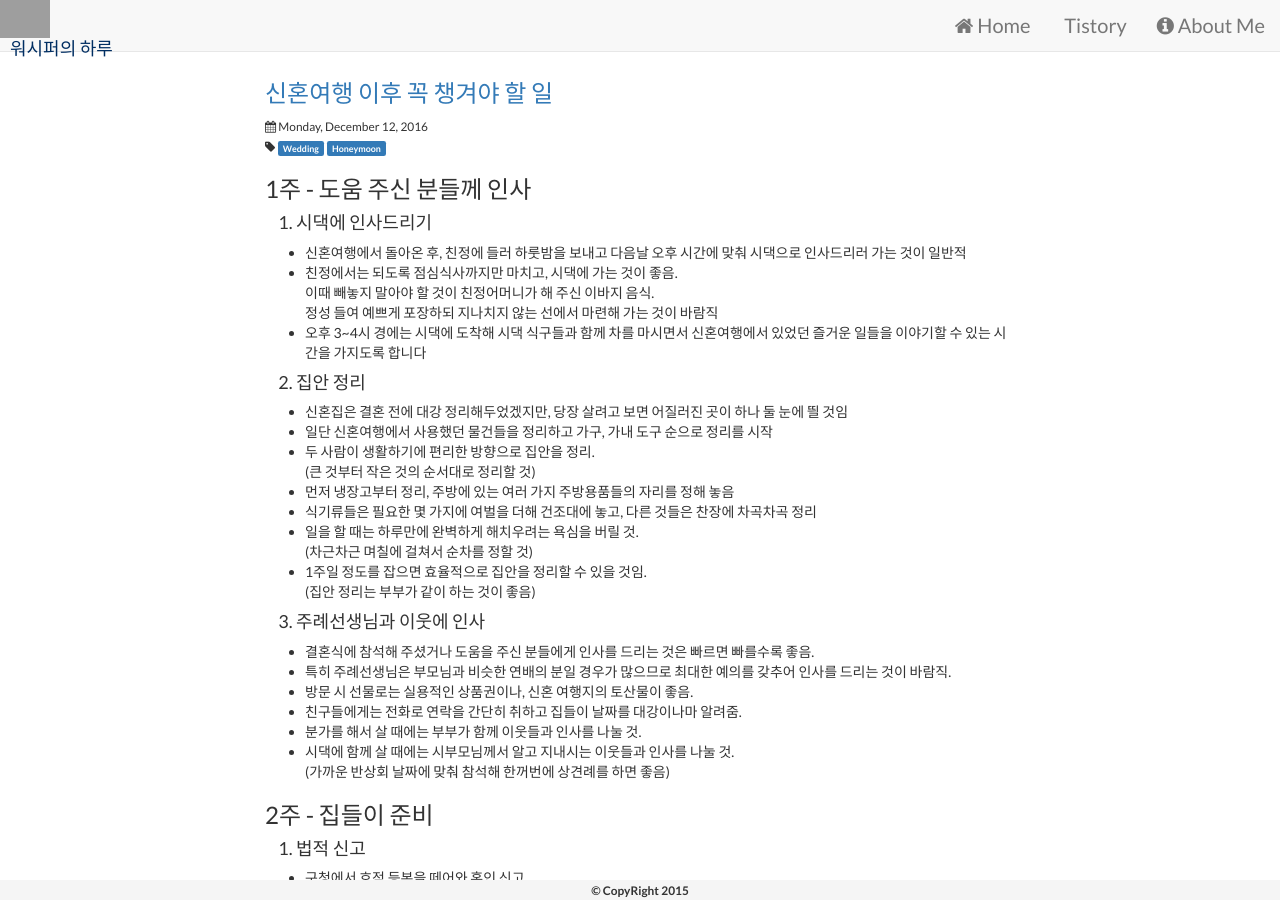
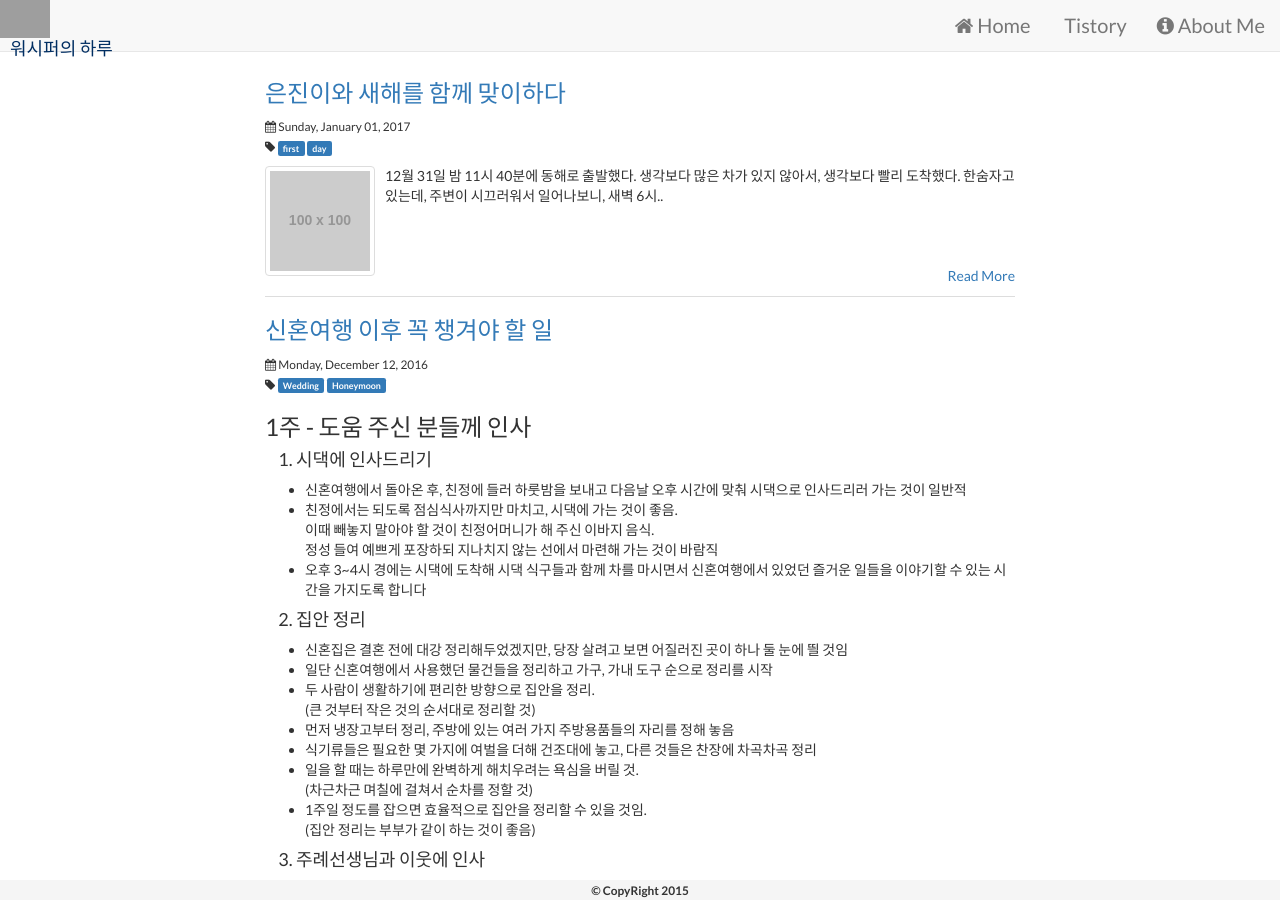
Before and after one commit to MD82/md82.github.io, a Jekyll site: the page built from index.html, in a window 1280 px wide and 900 px high. Built offline with Jekyll 4.4.1, drawn with Linux system fonts in a browser that asks for light colours; nearby versions of some CDN libraries; grey boxes are pictures that could not be loaded.

Commit message:
update bug & 2017years first day

```diff
--- a/_config.yml
+++ b/_config.yml
@@ -12,7 +12,7 @@ markdown: kramdown
 kramdown:
   input: GFM
 
-highlighter: pygments
+highlighter: rouge
 
 #Other Global Configuration
 exclude: ['README.md']
--- /dev/null
+++ b/_posts/2017-01-21-first-day.md
@@ -0,0 +1,18 @@
+---
+layout: post
+tags: first day
+date: 2017-01-01 03:30
+thumbnail: http://placehold.it/100x100
+title: 은진이와 새해를 함께 맞이하다
+published: true
+---
+
+12월 31일 밤 11시 40분에 동해로 출발했다.
+생각보다 많은 차가 있지 않아서, 생각보다 빨리 도착했다.
+한숨자고 있는데, 주변이 시끄러워서 일어나보니, 새벽 6시..
+
+묵호항에서 일출을 보고, 가까운 횟집에서 아점을 하였다.
+대관령 삼양목장에 갔었는데, 눈만 보고 왔다.
+나름 은진이는 재미있어했는데, 나는 별로였다.
+
+맛난것도 못사고, 4시에 출발했는데, 부천에 도착한 것은 밤 11시..
```
